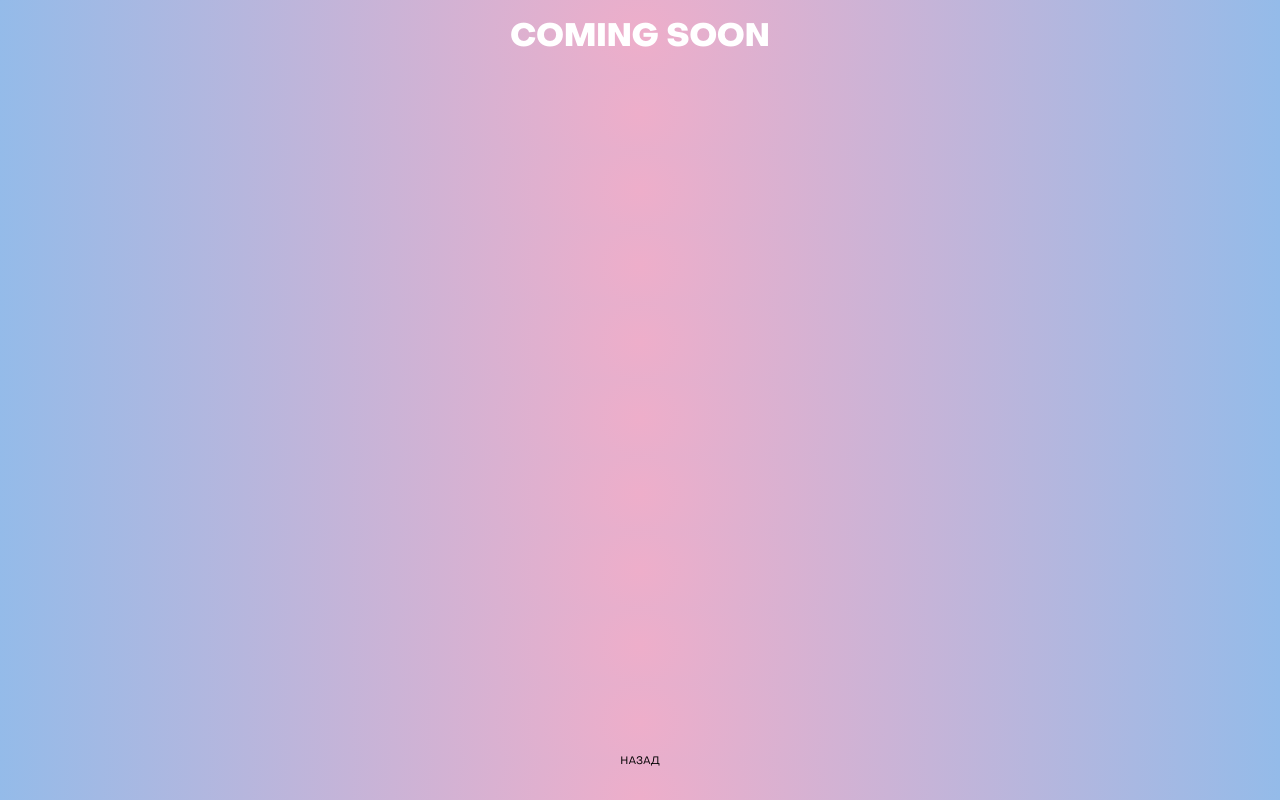
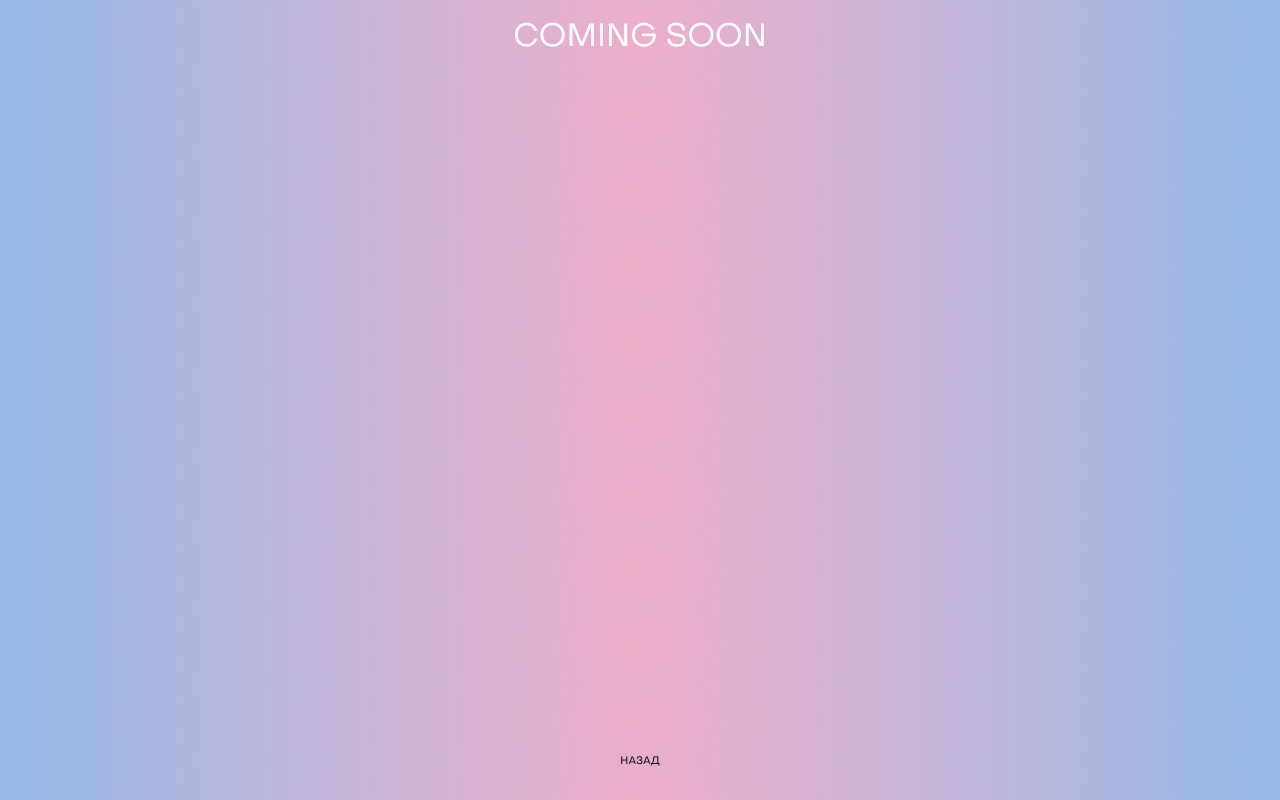
Before and after one commit to doglink/acetate.github.io, a plain HTML site: page shop.html in a window 1280 px wide. Drawn offline with Linux system fonts and the light colour scheme.

Commit message:
font coming soon

```diff
--- a/js/style.css
+++ b/js/style.css
@@ -7,12 +7,6 @@
 @font-face {
     src: url(ObjectSans-Slanted.otf);
     font-family: 'service';
-    font-weight: bold;
-}
-
-@font-face {
-    src: url(ObjectSans-Heavy.otf);
-    font-family: 'acetateheavy';
     font-weight: bold;
 }
 
@@ -159,7 +153,7 @@ body {
 
 .comingsoon {
 text-align: center;
-font-family: 'acetateheavy';
+font-family: 'acetate';
 }
 
 .comingsoon h1 {
```
